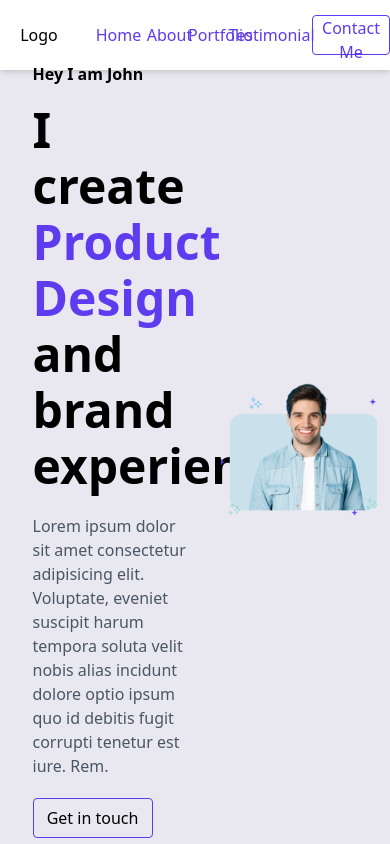
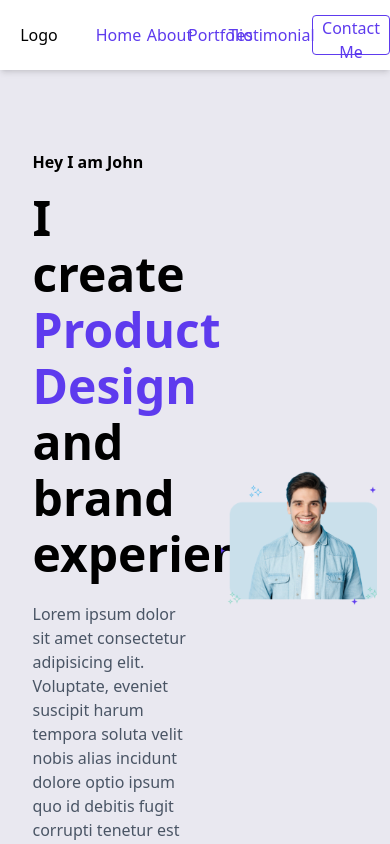
Before and after one commit to Maryammuhammadafzal/Product_Designer_Portfolio, a React (Vite) app: page / in a window 390 px wide. Shown: the top 844 px of the page. Built offline with nearby package versions, Linux system fonts and the light colour scheme.

Commit message:
creating responsive

```diff
--- a/src/App.jsx
+++ b/src/App.jsx
@@ -14,7 +14,7 @@ function App() {
 
 
   return (
-    <div className='w-[100%] h-auto flex flex-col bg-[#e9e8f0]'>
+    <div className='w-[100%] h-auto flex flex-col gap-20 bg-[#e9e8f0]'>
       <Navbar/>
       <Home/>
       <Skill/>
--- a/src/Components/Hero/Hero.jsx
+++ b/src/Components/Hero/Hero.jsx
@@ -5,7 +5,7 @@ import SubHeading from "../SubHeading/SubHeading";
 
 const Hero = () => {
   return (
-    <div className="w-[100%] h-[90vh] flex justify-evenly  items-center">
+    <div className="w-[100%] h-auto 2xl-h-screen  flex justify-evenly  items-center">
       <div className="w-[50%] h-[100%] flex flex-col items-center gap-y-5 justify-center ">
         <SubHeading text="Hey I am John"/>
         <h1 className="w-[80%] h-fit leading-14 font-bold text-5xl">
```
